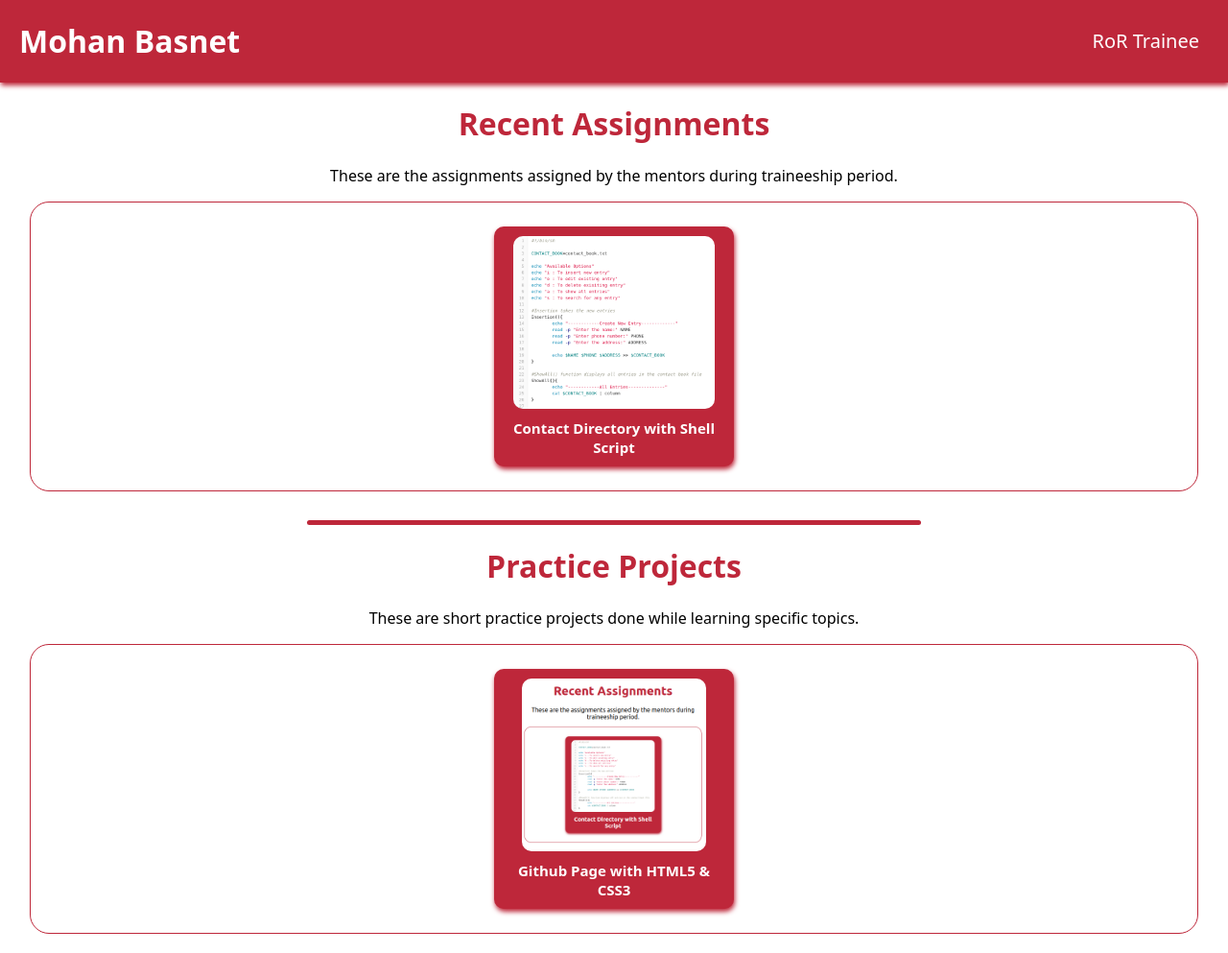
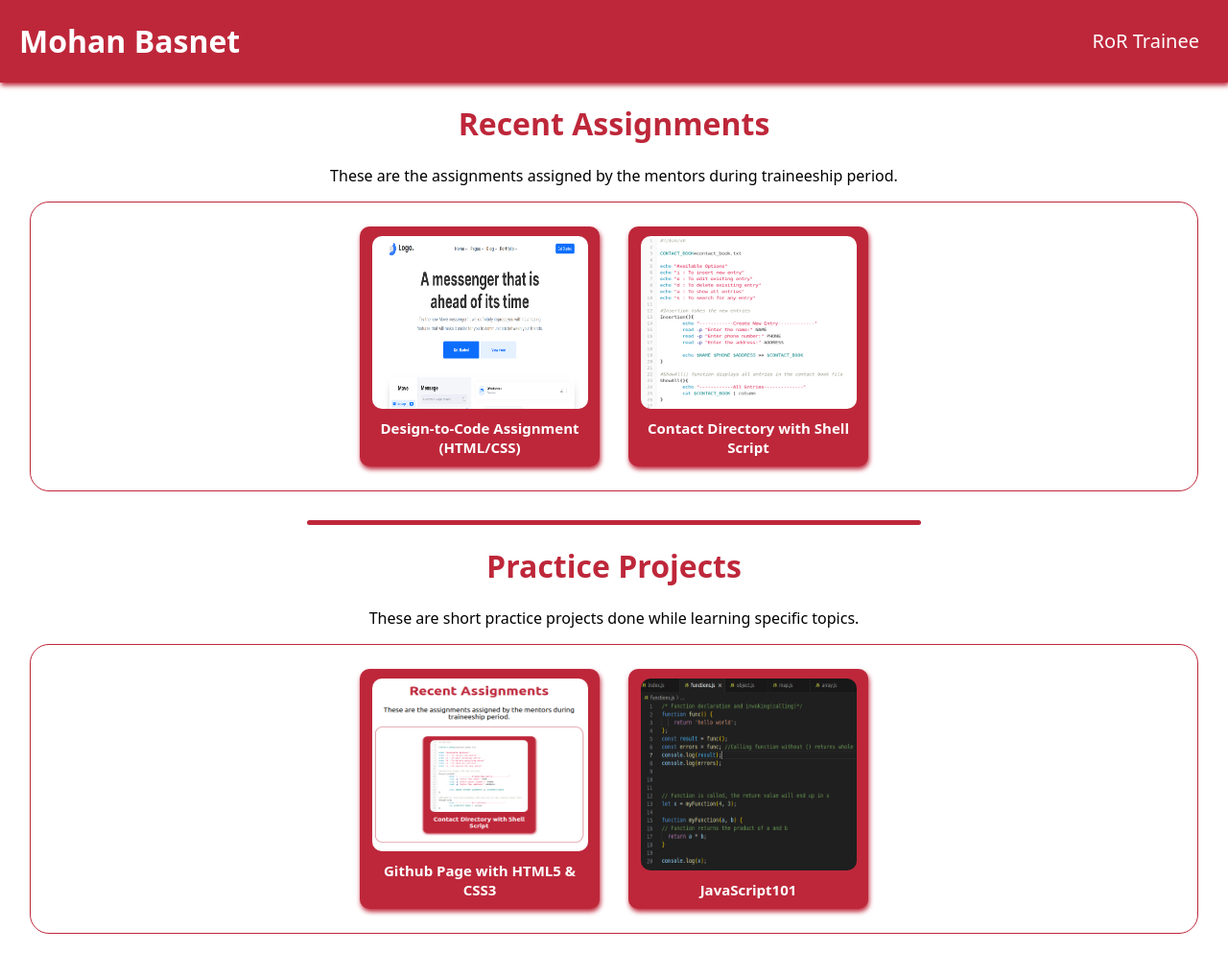
Before and after one commit to basnetanish2030/basnetanish2030.github.io, a plain HTML site: page index.html in a window 1280 px wide. Shown: the whole page at 96% size. Drawn offline with Linux system fonts and the light colour scheme.

Commit message:
Add javascript project

```diff
--- a/index.html
+++ b/index.html
@@ -24,6 +24,13 @@
                 <p>These are the assignments assigned by the mentors during traineeship period.</p>
             </div>
             <div class="collection">
+                <a href="https://git.bajratechnologies.com/mohanbasnet/website-design-assignment" target="_blank">
+                    <div class="items">
+                        <img src="img/landingpage.png">
+                        <h6>Design-to-Code Assignment (HTML/CSS)</h6>
+                    </div>
+                </a>
+
                 <a href="https://git.bajratechnologies.com/mohanbasnet/linux-commands-and-shell-script" target="_blank">
                     <div class="items">
                         <img src="img/shellscript.png">
@@ -47,6 +54,15 @@
                     </div>
                 </a>
 
+                <a href="https://git.bajratechnologies.com/mohanbasnet/javascript101" target="_blank">
+                    <div class="items">
+                        <img src="img/js.png">
+                        <h6>JavaScript101</h6>
+                    </div>
+                </a>
+
+
+
             </div>
         </div>
 
--- a/style.css
+++ b/style.css
@@ -55,6 +55,7 @@ nav ul a{
     border-radius: 20px;
     margin-inline: auto;
     display: flex;
+    gap: 30px;
     align-items: center;
     justify-content: center;
 }
@@ -73,10 +74,12 @@ nav ul a{
     justify-content: center;
     border-radius: 10px;
     box-shadow: #be273a 1px 3px 5px;
+
 }
 
 .items img{
     height: 200px;
+    width: 90%;
     border-radius: 10px;
     overflow: hidden;
     margin-top: 10px;
@@ -94,6 +97,9 @@ nav ul a{
 .items:hover{
     transform: scale(1.1);
     cursor: pointer;
+    transition-property: transform;
+    transition-duration: 0.5s;
+    transition-timing-function: linear;
 }
 
 #lining{
```
Also changed, not shown: img/js.png (added), img/landingpage.png (added).
